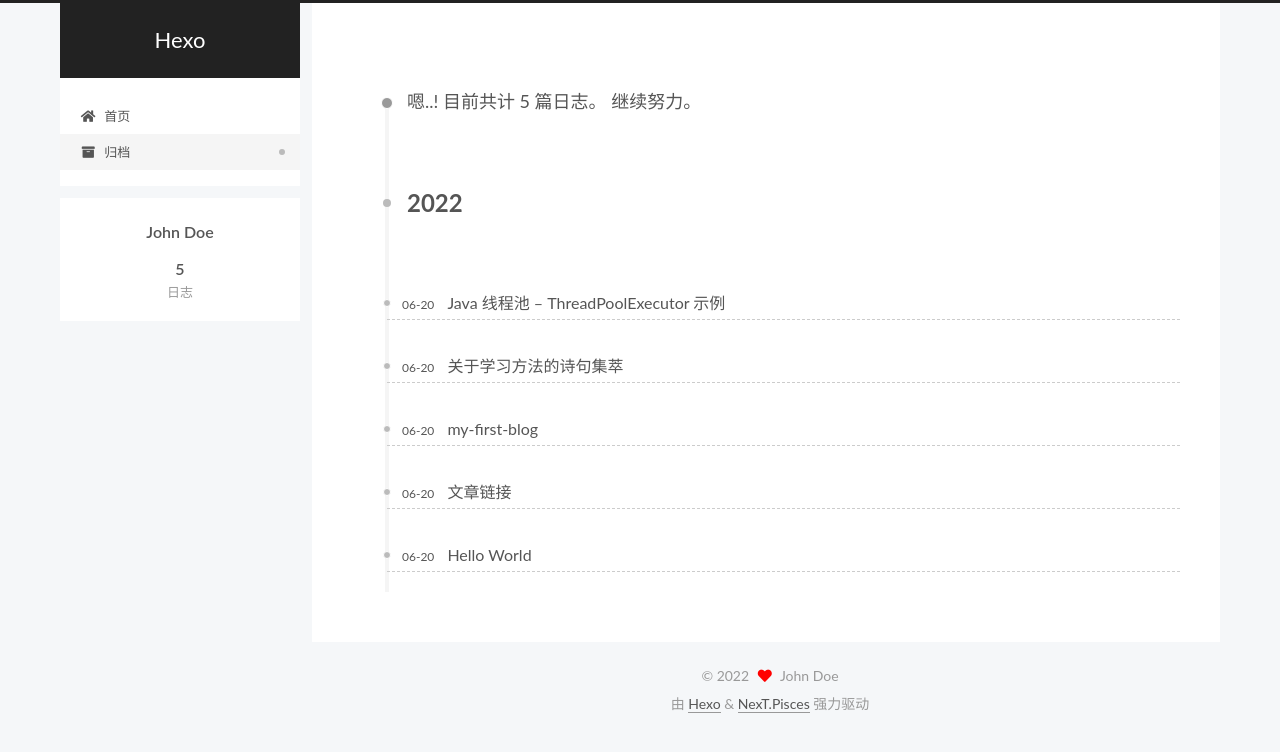
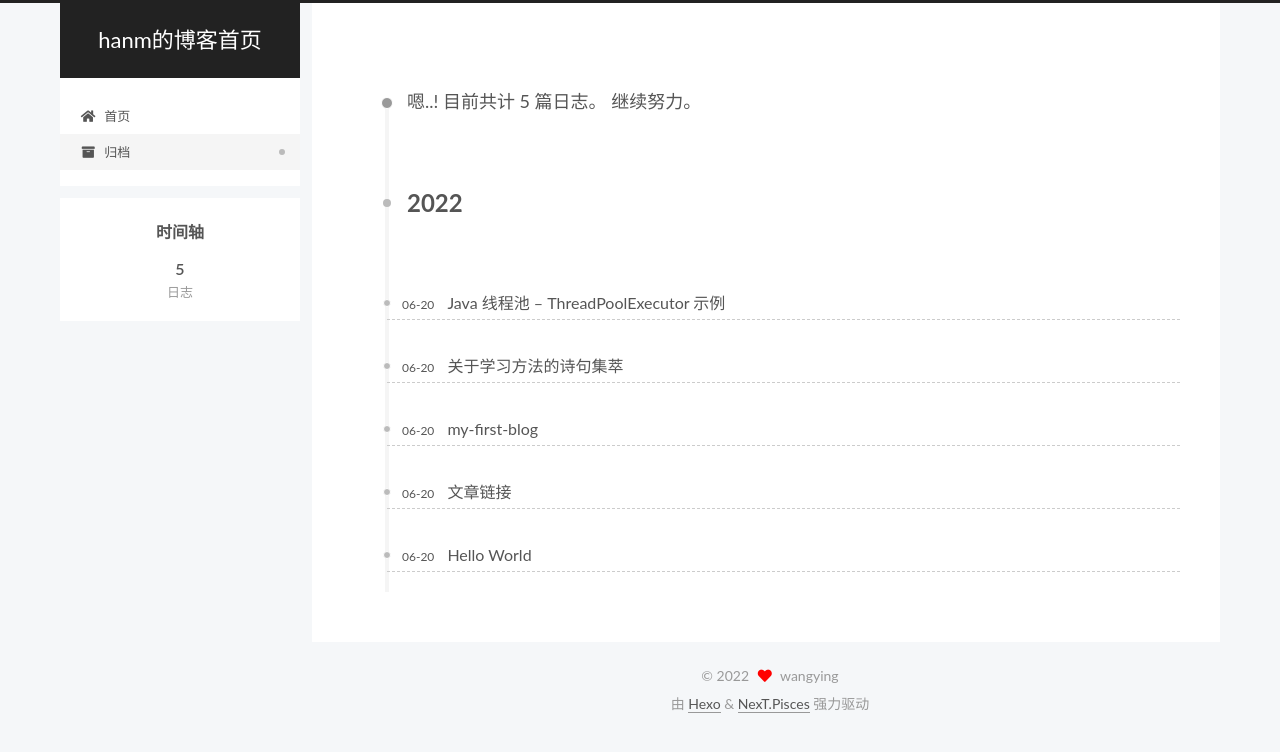
Before and after one commit to hanming2022/hanming2022.github.io, a plain HTML site: page archives/index.html in a window 1280 px wide. Drawn offline with Linux system fonts and the light colour scheme.

Commit message:
Site updated: 2022-06-20 16:52:05

```diff
--- a/archives/index.html
+++ b/archives/index.html
@@ -41,7 +41,7 @@
   };
 </script>
 
-  <title>归档 | Hexo</title>
+  <title>归档</title>
 
 
 
@@ -92,7 +92,7 @@
 
     <a href="/" class="brand" rel="start">
       <span class="logo-line-before"><i></i></span>
-      <h1 class="site-title">Hexo</h1>
+      <h1 class="site-title">hanm的博客首页</h1>
       <span class="logo-line-after"><i></i></span>
     </a>
   </div>
@@ -320,7 +320,7 @@
 
       <div class="site-overview-wrap sidebar-panel">
         <div class="site-author motion-element" itemprop="author" itemscope itemtype="http://schema.org/Person">
-  <p class="site-author-name" itemprop="name">John Doe</p>
+  <p class="site-author-name" itemprop="name">时间轴</p>
   <div class="site-description" itemprop="description"></div>
 </div>
 <div class="site-state-wrap motion-element">
@@ -360,7 +360,7 @@
   <span class="with-love">
     <i class="fa fa-heart"></i>
   </span>
-  <span class="author" itemprop="copyrightHolder">John Doe</span>
+  <span class="author" itemprop="copyrightHolder">wangying</span>
 </div>
   <div class="powered-by">由 <a href="https://hexo.io/" class="theme-link" rel="noopener" target="_blank">Hexo</a> & <a href="https://pisces.theme-next.org/" class="theme-link" rel="noopener" target="_blank">NexT.Pisces</a> 强力驱动
   </div>
```
Also changed, not shown: index.html (+1 -1 lines), images/logo.svg.
